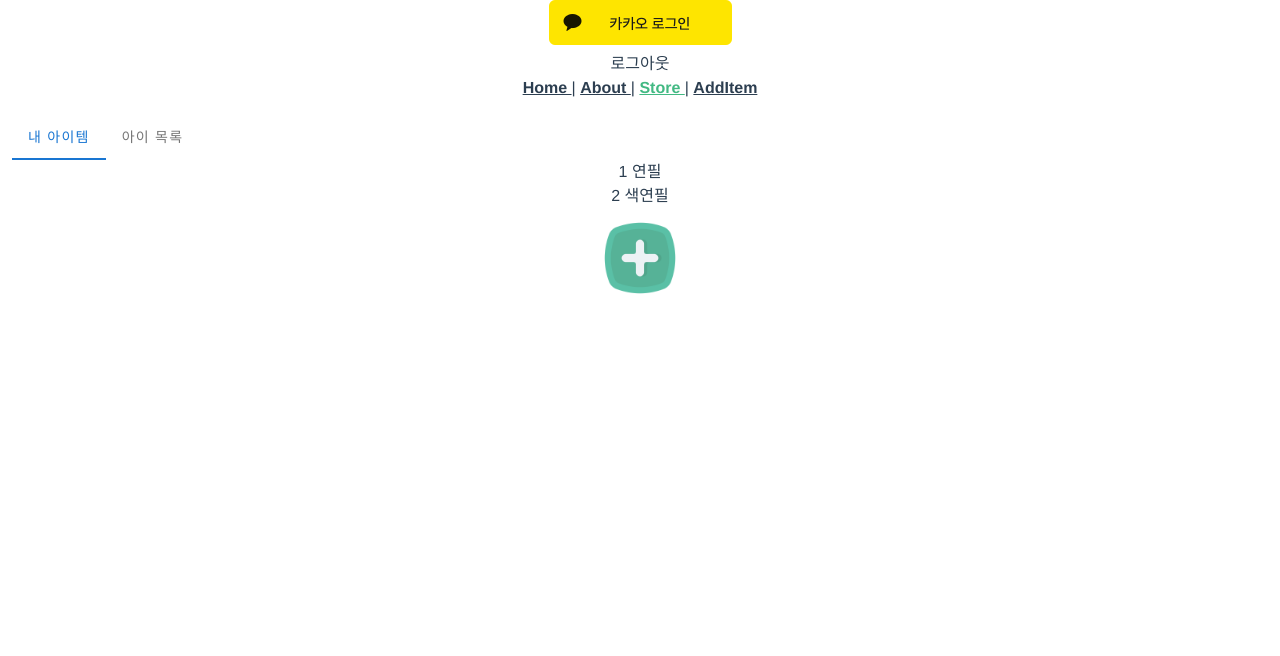
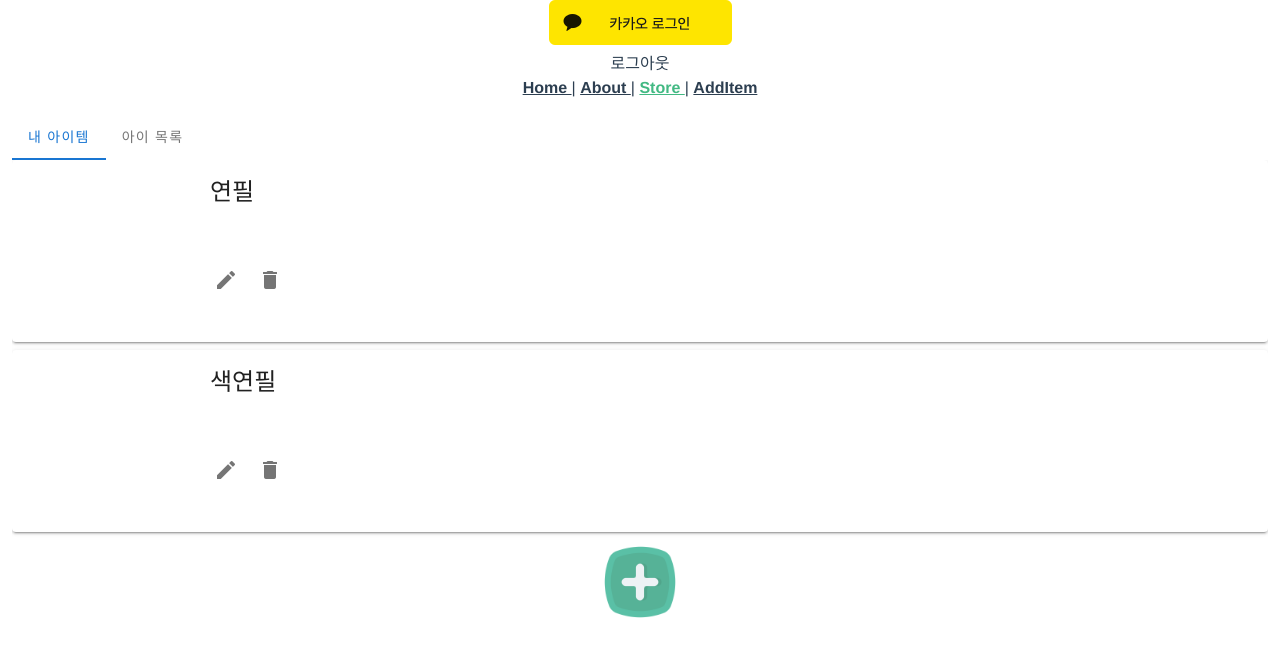
Before and after one commit to KiCoLearn/KiCoLearn, a Vue app in the folder frontend/: page /store in a window 1280 px wide. Shown: the top 656 px of the page. Built offline with nearby package versions, Linux system fonts and the light colour scheme; no server answers.

Commit message:
S03P31A506-46 : Add MyItem Card UI

```diff
--- a/frontend/src/views/Items/AddItem.vue
+++ b/frontend/src/components/items/AddItem.vue
@@ -42,7 +42,7 @@ export default {
             let s3 = new AWS.S3({
                 apiVersion:'2006-03-01',
                 params : {
-                    Bucket: process.env.VUE_APP_BUCKET_NAME,
+                    Bucket: process.env.VUE_APP_BUCKET_NAME+'/items',
                 }
             });
             let photoKey = this.file.name;
--- a/frontend/src/components/items/ItemCard.vue
+++ b/frontend/src/components/items/ItemCard.vue
@@ -1,7 +1,78 @@
 <template>
-    <div>
+    <v-row dense>
+        <v-col
+            cols="12"
+        >
+            <v-card class="justify-center">
+                <div class="d-flex flex-no-wrap">
+                    <v-avatar
+                        class="ma-4"
+                        size="150"
+                        tile
+                    >
+                        <v-img :src="sendData.field" />
+                    </v-avatar>
+                    <div>
+                        <v-card-title
+                            class="headline"
+                            v-text="sendData.name"
+                        />
+                        <v-card-subtitle
+                            class="text-left"
+                            v-text="sendData.price"
+                        />
+
+                        <v-card-text
+                            class="text-left"
+                            v-text="sendData.description"
+                        />
+
+                        <v-card-actions class="text-right">
+                            <v-btn
+                                class="ml-1 mt-3"
+                                fab
+                                icon
+                                height="40px"
+                                right
+                                width="40px"
+                            >
+                                <v-icon>mdi-pencil</v-icon>
+                            </v-btn>
+                            <v-btn
+                                class="ml-1 mt-3"
+                                fab
+                                icon
+                                height="40px"
+                                right
+                                width="40px"
+                            >
+                                <v-icon>mdi-delete</v-icon>
+                            </v-btn>
+                        </v-card-actions>
+                    </div>
+                </div>
+            </v-card>
+        </v-col>
+    </v-row>
+
+    <!-- <v-card
+        id="card"
+    >
+        <v-img
+            src="https://cdn.vuetifyjs.com/images/cards/sunshine.jpg"
+            height="200px"
+        />
+        <v-card-title class="headline">
+            {{ sendData.name }}
+        </v-card-title>
+
+        <v-card-subtitle>
+            1,000 miles of wonder
+        </v-card-subtitle>
+    </v-card> -->
+    <!-- <div>
         {{ sendData.itemNo }} {{ sendData.name }} {{ sendData.price }} {{ sendData.description }}
-    </div>
+    </div> -->
 </template>
 
 <script>
@@ -16,3 +87,9 @@ export default {
     },
 };
 </script>
+
+<style>
+#card {
+    margin: 0.1rem;
+}
+</style>
--- a/frontend/src/router/index.js
+++ b/frontend/src/router/index.js
@@ -15,7 +15,7 @@ import Quiz from '@/views/Kids/Quiz';
 
 //items
 import Store from '@/views/Items/Store';
-import AddItem from '@/views/Items/AddItem';
+import AddItem from '@/components/items/AddItem';
 
 //parent
 import KidsList from '@/views/Parent/KidsList';
--- a/frontend/src/views/Items/Store.vue
+++ b/frontend/src/views/Items/Store.vue
@@ -51,7 +51,7 @@ export default {
             titles:['내 아이템', '아이 목록'],
             myItems: [{itemNo:1, name: '연필'}, {itemNo:2, name: '색연필'}],
             kidsList: new Array(),
-            text:'hello!!!!'
+            addItem:false,
         };
     },
 
@@ -65,7 +65,7 @@ export default {
     },
 
     methods: {
-        addItem(){
+        handleAddItem(){
             console.log('create item!');
         }
     },
```
